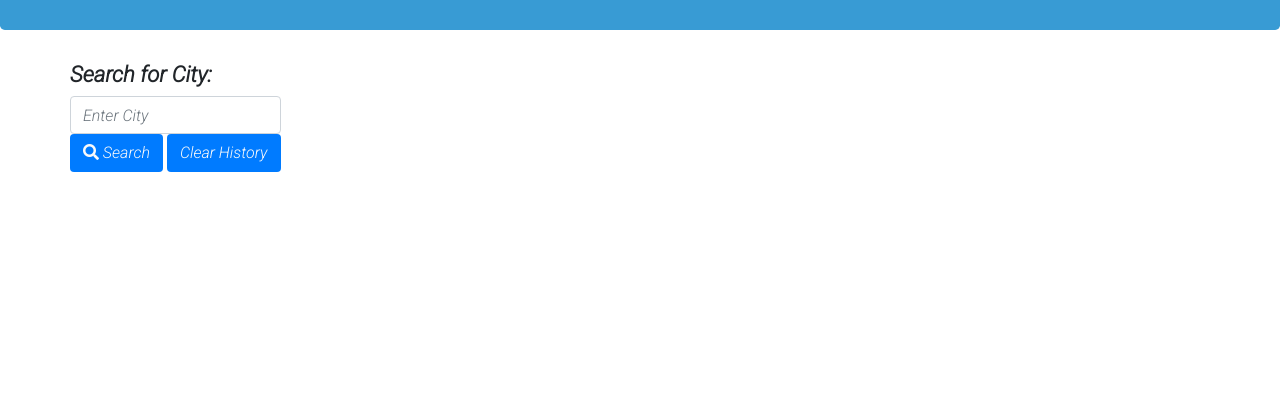
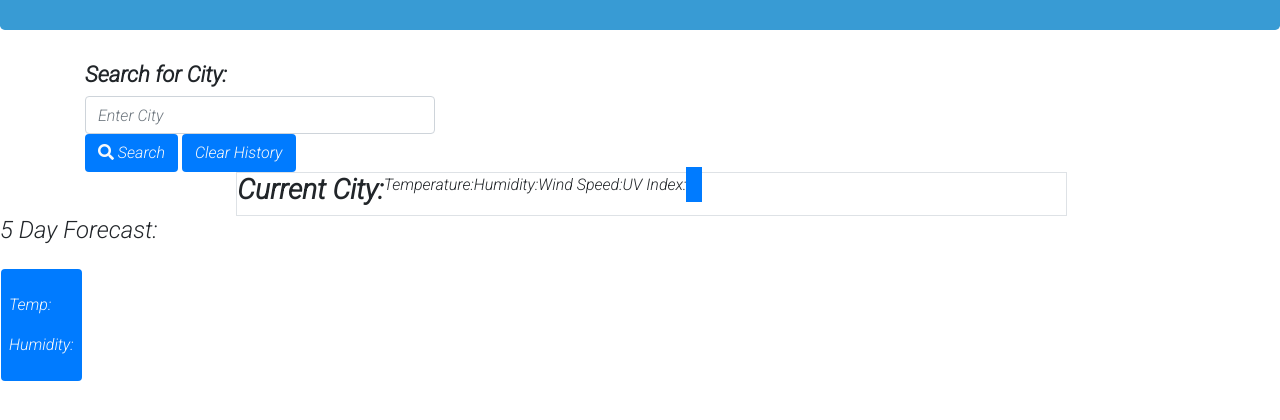
Before and after one commit to willyhuang18/Weather-Dashborad, a plain HTML site: page index.html in a window 1280 px wide. Shown: the part 74-494 px from the top of the page. Drawn offline with nearby package versions, Linux system fonts and the light colour scheme.

Commit message:
updating more info

```diff
--- a/index.html
+++ b/index.html
@@ -20,12 +20,34 @@
 <!-- make some row for the city -->
     <div class="container">
         <div class="row">
-            <div>
+            <div class="col-4">
                 <!-- button for search the city -->
                 <h2><strong>Search for City:</strong></h2>
                 <input type="text" id="input" class="form-control" placeholder="Enter City">
                 <button id="search-button" class="btn bg-primary text-light"><i class="fas fa-search"></i> Search </button>
                 <button id="clear-button" class="btn bg-primary text-light">Clear History</button>
+            </div>
+        </div>
+    </div>
+    <!-- give div for show up the city information -->
+    <div class="container col-8">
+        <div class="row ml-2 border">
+            <h3 id="current"><strong> Current City: </strong></h3>
+            <p>Temperature: <span id="temperature"></span> </p>
+            <p>Humidity: <span id="humidity"></span></p>
+            <p>Wind Speed: <span id="wind"></span></p>
+            <p>UV Index: <span class="p-2 bg-primary text-light" id="UV"></span></p>
+        </div>
+    </div>
+    <!-- another div for Next 5 days information -->
+    <div>
+        <h4>5 Day Forecast: </h4>
+        <div class="row text-light">
+            <div class="bg-primary text-light m-3 p-2 rounded">
+                <p id="date"></p>
+                <p id ="icon"></p>
+                <p>Temp: <span id="tmep"></span></p>
+                <p>Humidity: <span id="humi"></span></p>
             </div>
         </div>
     </div>
```
